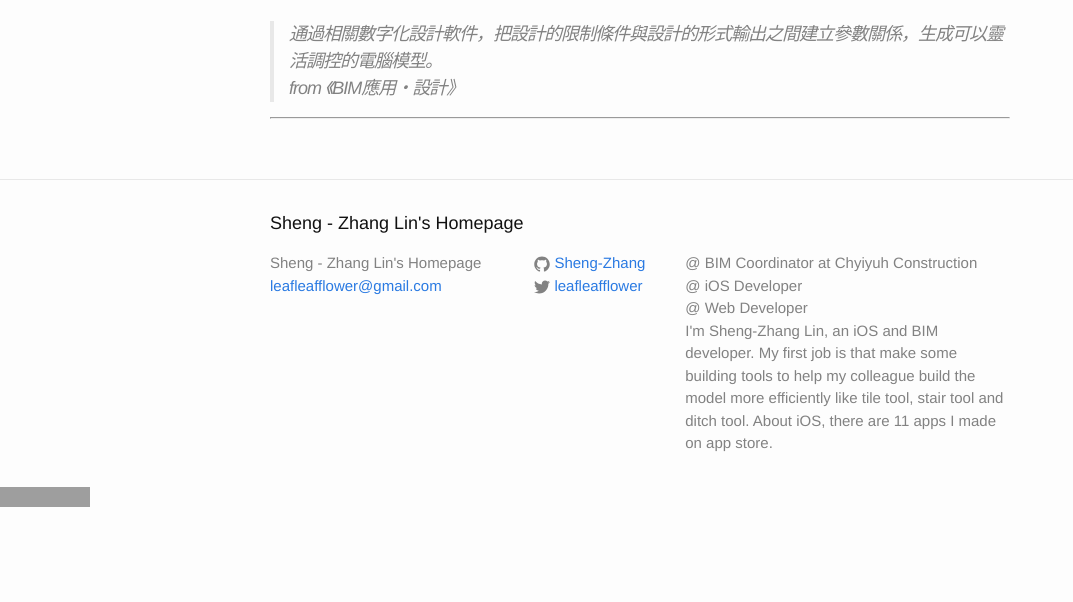
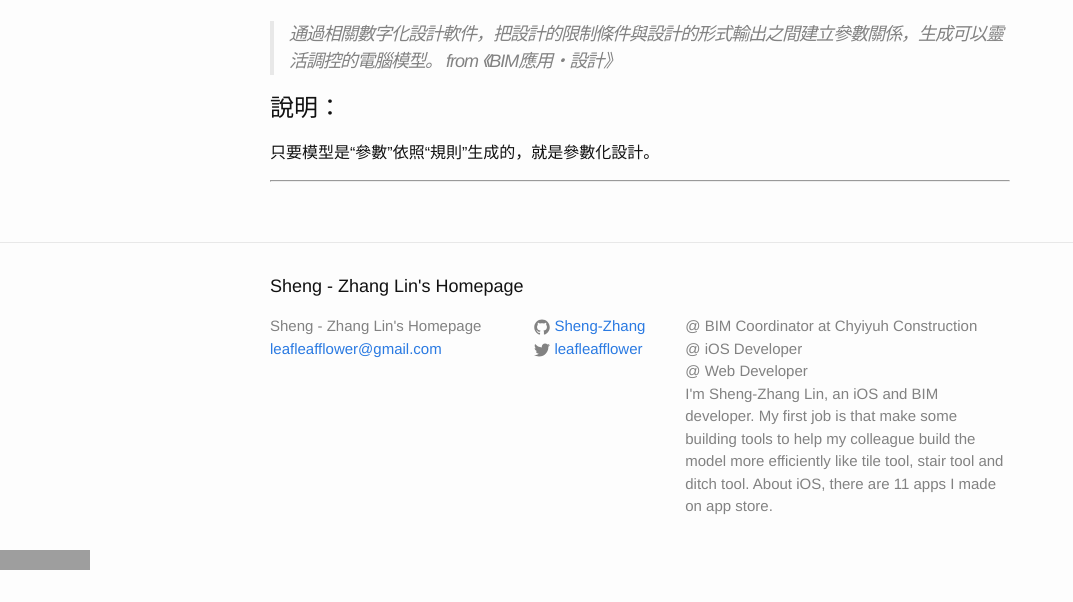
Before and after one commit to Sheng-Zhang/Sheng-Zhang.github.io, a Jekyll site: the page built from _posts/2017-10-12-Parametric-Design.markdown, in a window 1280 px wide. Shown: the part 584-1186 px from the top of the page, without its empty margins (0-1073 px from the left). Built offline with Jekyll 4.4.1, drawn with Linux system fonts in a browser that asks for light colours; before the commit the page ends 1123 px from its top, so only the background shows below that; grey boxes are pictures that could not be loaded.

Commit message:
add line

```diff
--- a/_posts/2017-10-12-Parametric-Design.markdown
+++ b/_posts/2017-10-12-Parametric-Design.markdown
@@ -10,10 +10,12 @@
 
 
 
-# 定義:
+# 定義：
 > 通過相關數字化設計軟件，把設計的限制條件與設計的形式輸出之間建立參數關係，生成可以靈活調控的電腦模型。
 from 《BIM應用・設計》
 
+# 說明：
+只要模型是“參數”依照“規則”生成的，就是參數化設計。
 
 
 
```
